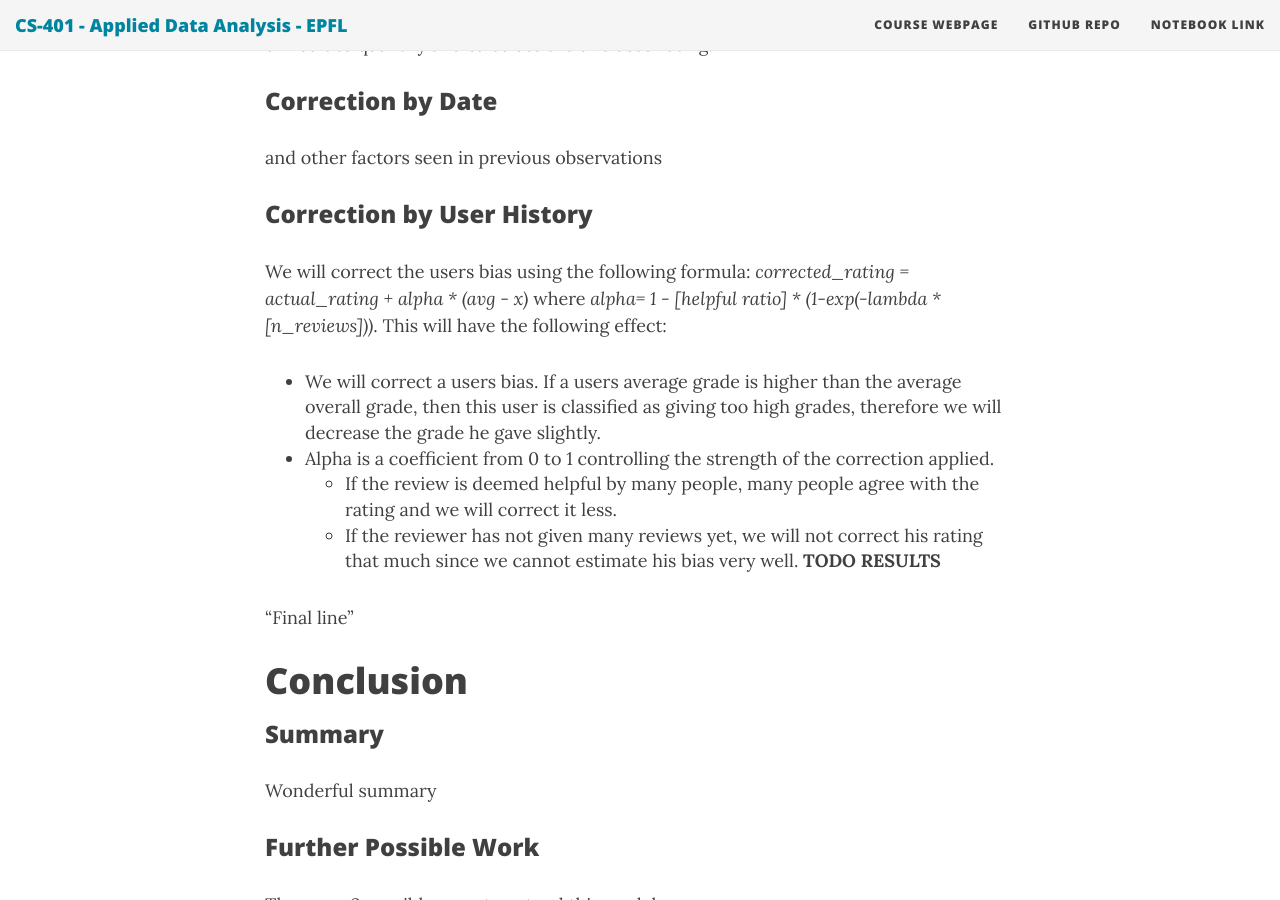
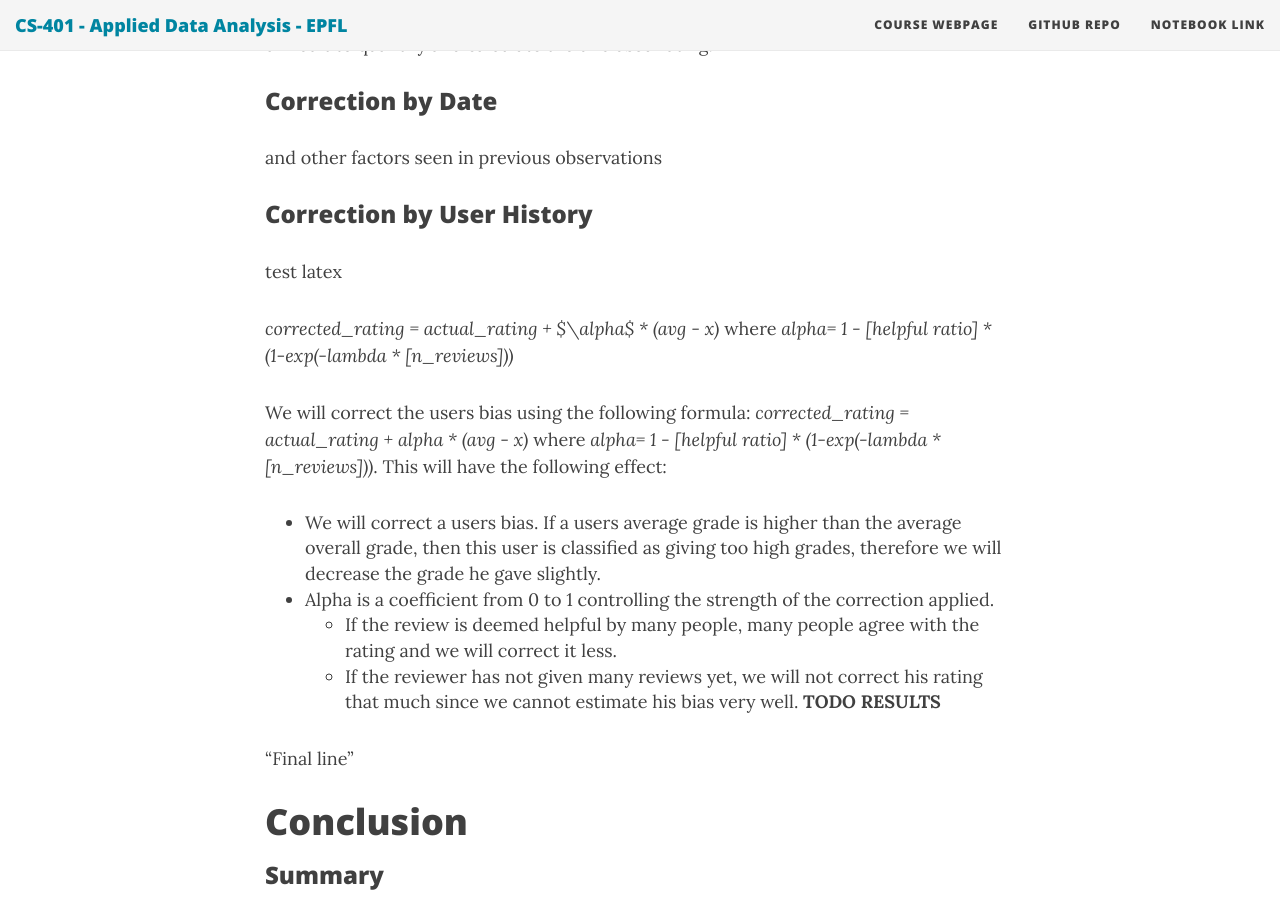
Before and after one commit to ada-lyn/ada-lyn.github.io, a Jekyll site: the page built from index.md, in a window 1280 px wide and 900 px high, scrolled down 28604 px. Built offline with Jekyll 4.4.1, drawn with Linux system fonts in a browser that asks for light colours; nearby versions of some CDN libraries.

Commit message:
Update index.md

```diff
--- a/index.md
+++ b/index.md
@@ -342,6 +342,11 @@ As a conclusion from the above results, we will correct for the bias of specific
 and other factors seen in previous observations
 
 ### Correction by User History
+
+test latex
+
+*corrected_rating = actual_rating + $\alpha$ * (avg - x)* where *alpha= 1 - [helpful ratio] * (1-exp(-lambda * [n_reviews]))*
+
 We will correct the users bias using the following formula: *corrected_rating = actual_rating + alpha * (avg - x)* where *alpha= 1 - [helpful ratio] * (1-exp(-lambda * [n_reviews]))*. This will have the following effect:
 
 - We will correct a users bias. If a users average grade is higher than the average overall grade, then this user is classified as giving too high grades, therefore we will decrease the grade he gave slightly.
```
